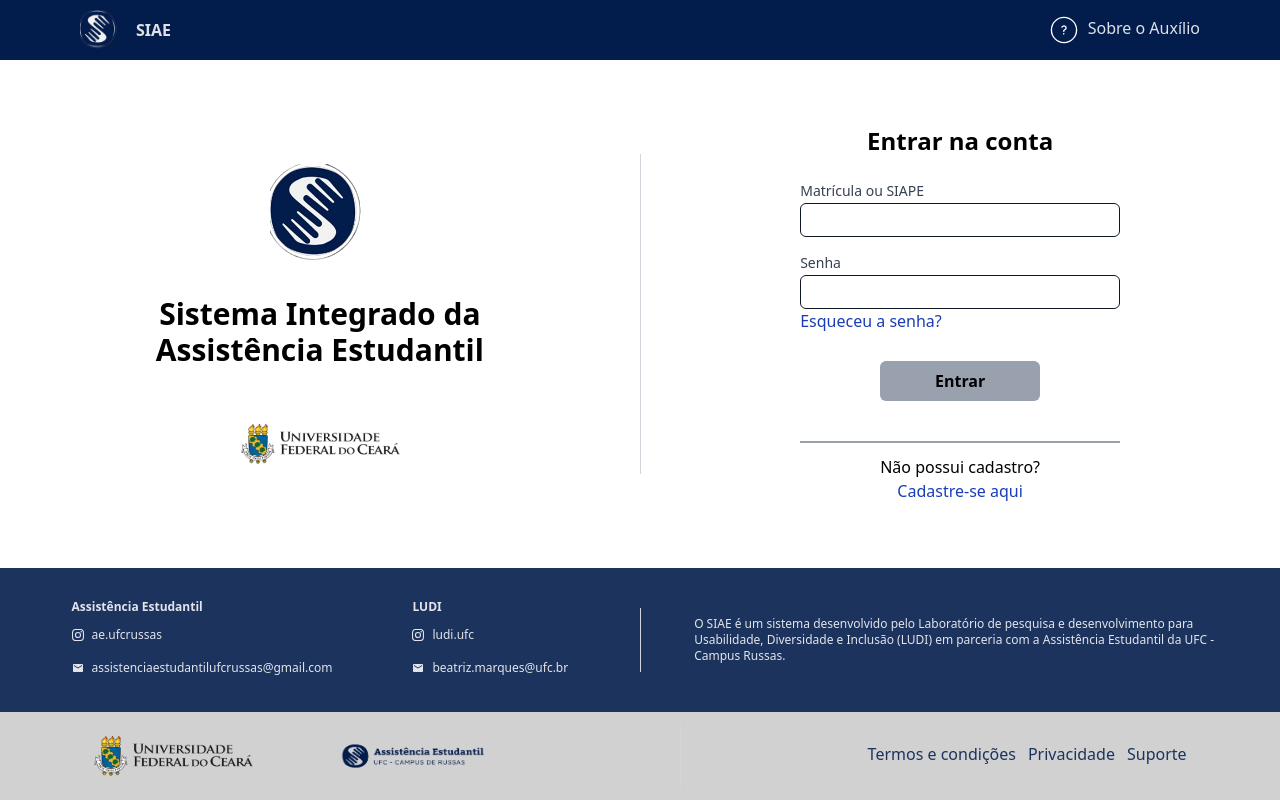
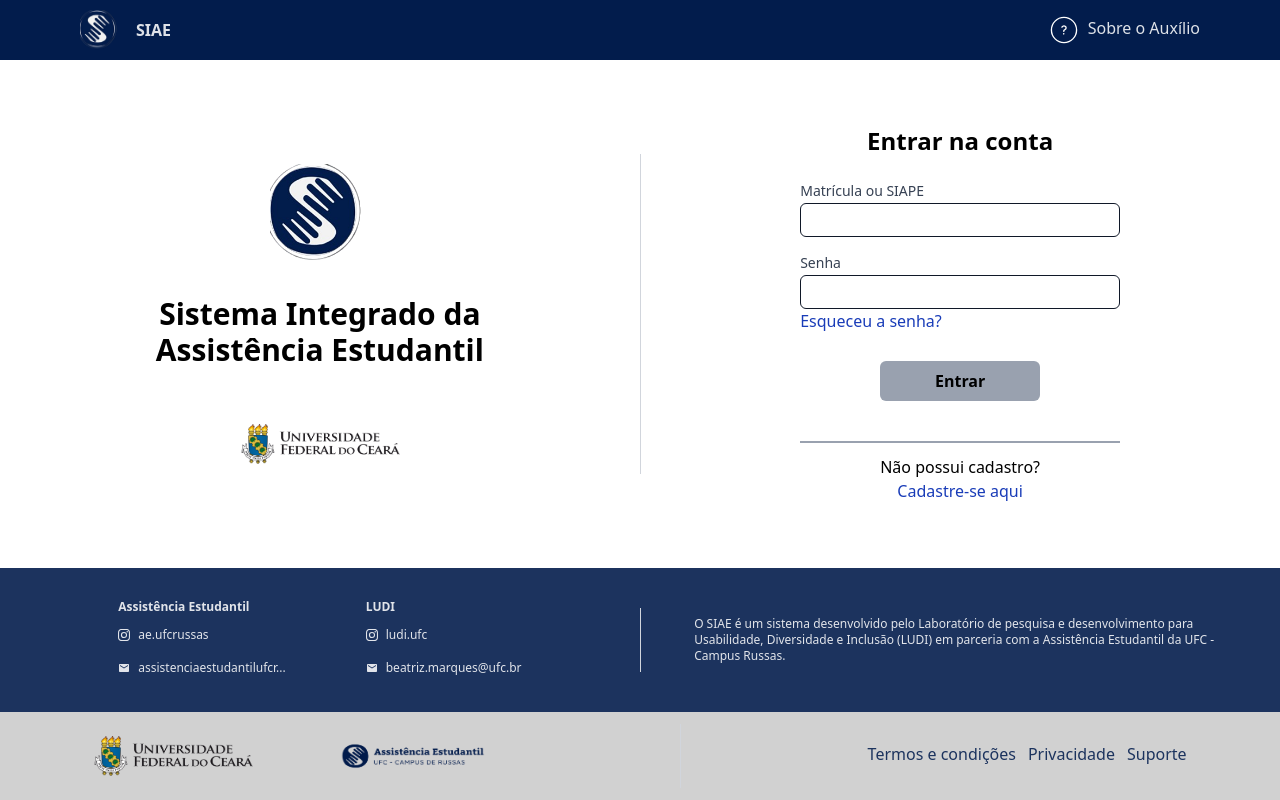
Before and after one commit to natamleao/siae-web, a React (Vite) app: page / in a window 1280 px wide. Built offline with nearby package versions, Linux system fonts and the light colour scheme.

Commit message:
feat: Conclusão da tela de login

```diff
--- a/src/app/Login.tsx
+++ b/src/app/Login.tsx
@@ -14,7 +14,7 @@
     };
 
     return (
-        <main className="flex flex-col min-h-screen">
+        <main className="flex flex-col min-h-screen max-lg:h-screen">
             <Header />
             <section className="bg-white flex-grow flex w-full justify-center items-center">
                 <div className="w-1/2 flex flex-col items-center justify-center max-md:hidden">
--- a/src/components/Footer.tsx
+++ b/src/components/Footer.tsx
@@ -16,8 +16,8 @@
                         em parceria com a Assistência Estudantil da UFC - Campus Russas.</p>
                 </section>
             </section>
-            <section className="flex flex-row justify-around items-center py-3 bg-[#d1d1d1] max-md:flex-col max-lg:space-y-3 max-lg:h-33">
-                 <div className="flex flex-row space-x-20">
+            <section className="flex flex-row justify-around items-center py-3 bg-[#d1d1d1] max-md:flex-col max-lg:space-y-1 max-lg:hidden">
+                 <div className="flex flex-row space-x-20 max-lg:space-x-10">
                     <img className="w-40 h-10" src="brasao.png" alt="brasão da Universidade Federal do ceará" />
                     <img className="w-40 h-10" src="icone-horizontal.png" alt="Ícone da Assistencia estudantil da UFC - Campus Russas" />
                 </div>
--- a/src/components/SocialLink.tsx
+++ b/src/components/SocialLink.tsx
@@ -19,7 +19,7 @@
                  ${variant === 'light' ? 'hover:border-white' : 'hover:border-[#1c335e]'}`}
         >
             {Icon && <Icon />}
-            <p>{text}</p>
+            <p className="max-md:underline">{text.length > 25 ? `${text.substring(0,25)}...` : text}</p>
         </a>
     );
 }
```
